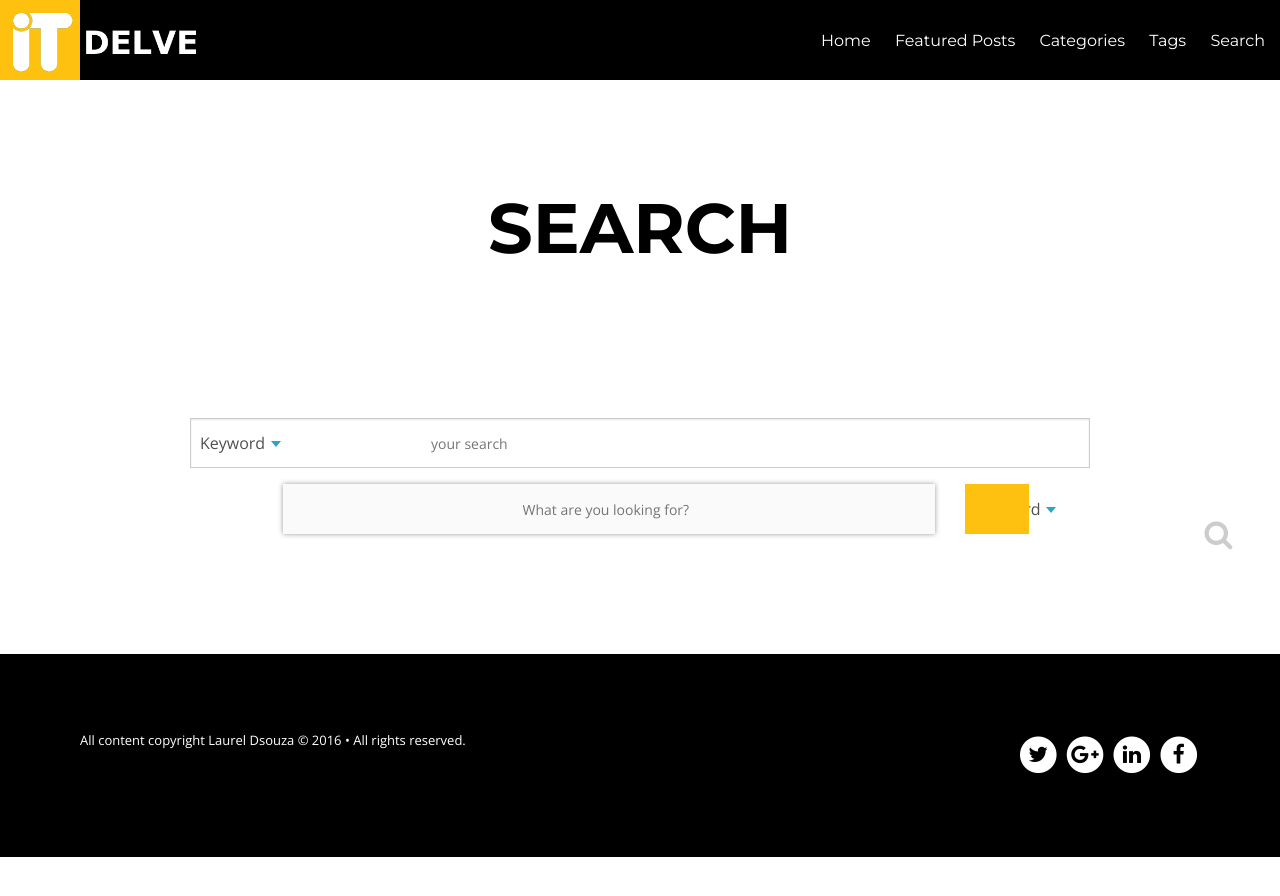
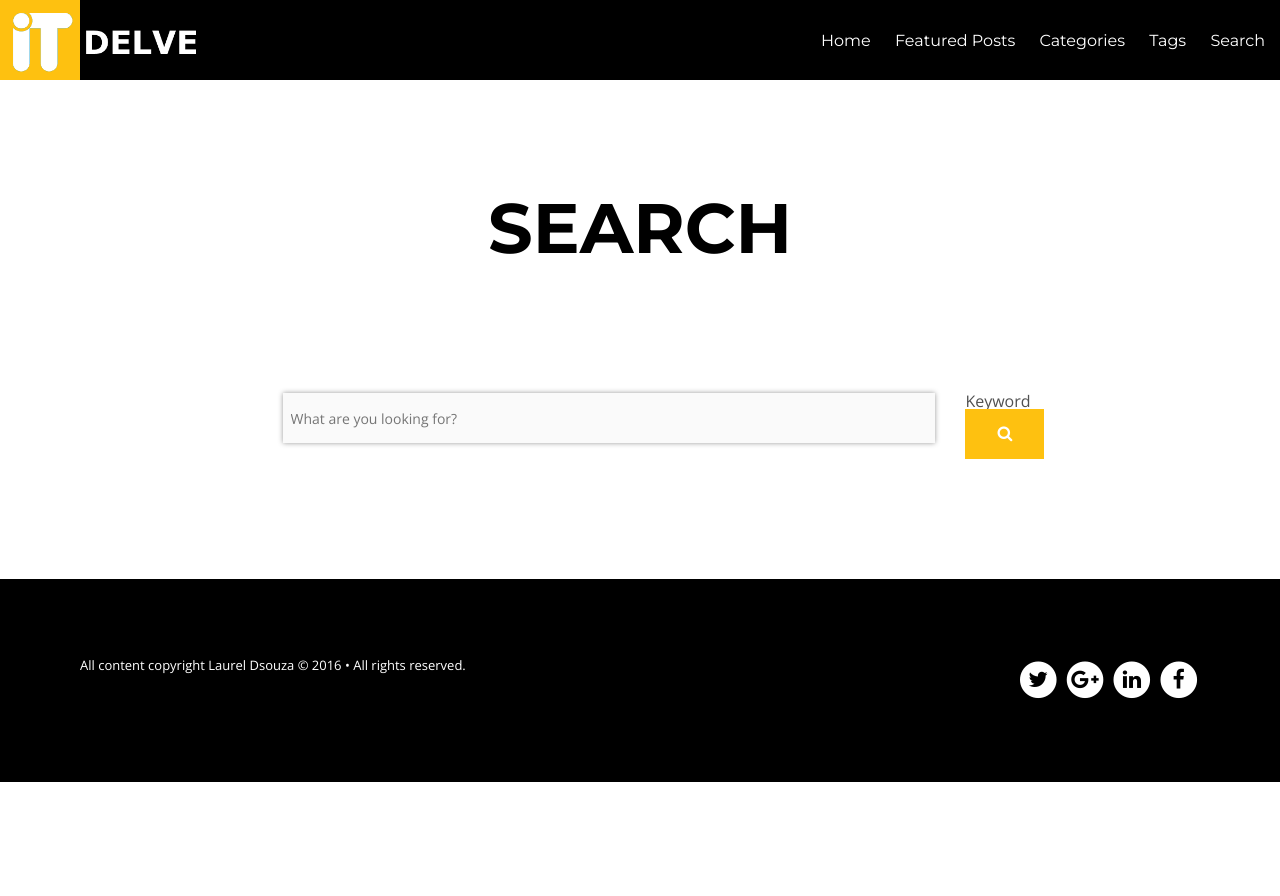
Before and after one commit to ldsouza/ldsouza.github.io, a Jekyll site: the page built from search/index.md, in a window 1280 px wide. Shown: the top 896 px of the page. Built offline with Jekyll 4.4.1, drawn with Linux system fonts in a browser that asks for light colours; nearby versions of some CDN libraries.

Commit message:
Update index.md

```diff
--- a/search/index.md
+++ b/search/index.md
@@ -9,32 +9,6 @@
 search_omit: true
 sitemap: false
 ---
-
-<div class="row search">
-  <div class=" small-12 columns">
-    <div class="row collapse">
-      <!-- Search field -->
-      <div class="small-12 large-12  columns ">
-        <div class=" keyword">
-          <a href="#" data-dropdown="drop3">
-            Keyword
-            <div class="arrow-down"></div>
-          </a>
-          <ul id="drop3" class="f-dropdown content" data-dropdown-content style="position: absolute;  left: -99999px;">
-            <li><a href="#"> Keyword</a></li>
-            <li><a href="#"> Keyword</a></li>
-            <li><a href="#">Keyword</a></li>
-          </ul>
-        </div>
-        <i class="fi-magnifying-glass"></i>
-        <input type="text" class="search-field" placeholder="your search ">
-      </div>
-    </div>
-  </div>
-
-
-
-
 
 <!-- Search form -->
 
```
